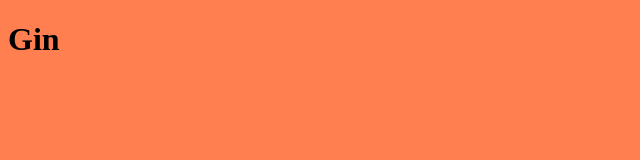
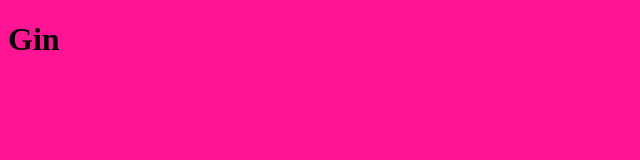
Before and after one commit to Felimikli/first-git, a plain HTML site: page index.html in a window 1280 px wide. Shown: the whole page, without its empty margins (0-640 px from the left). Drawn offline with Linux system fonts and the light colour scheme.

Commit message:
Cambio color body a deeppink

```diff
--- a/css/style.css
+++ b/css/style.css
@@ -1,3 +1,3 @@
 body {
-  background-color: coral;
+  background-color: deeppink;
 }
```
